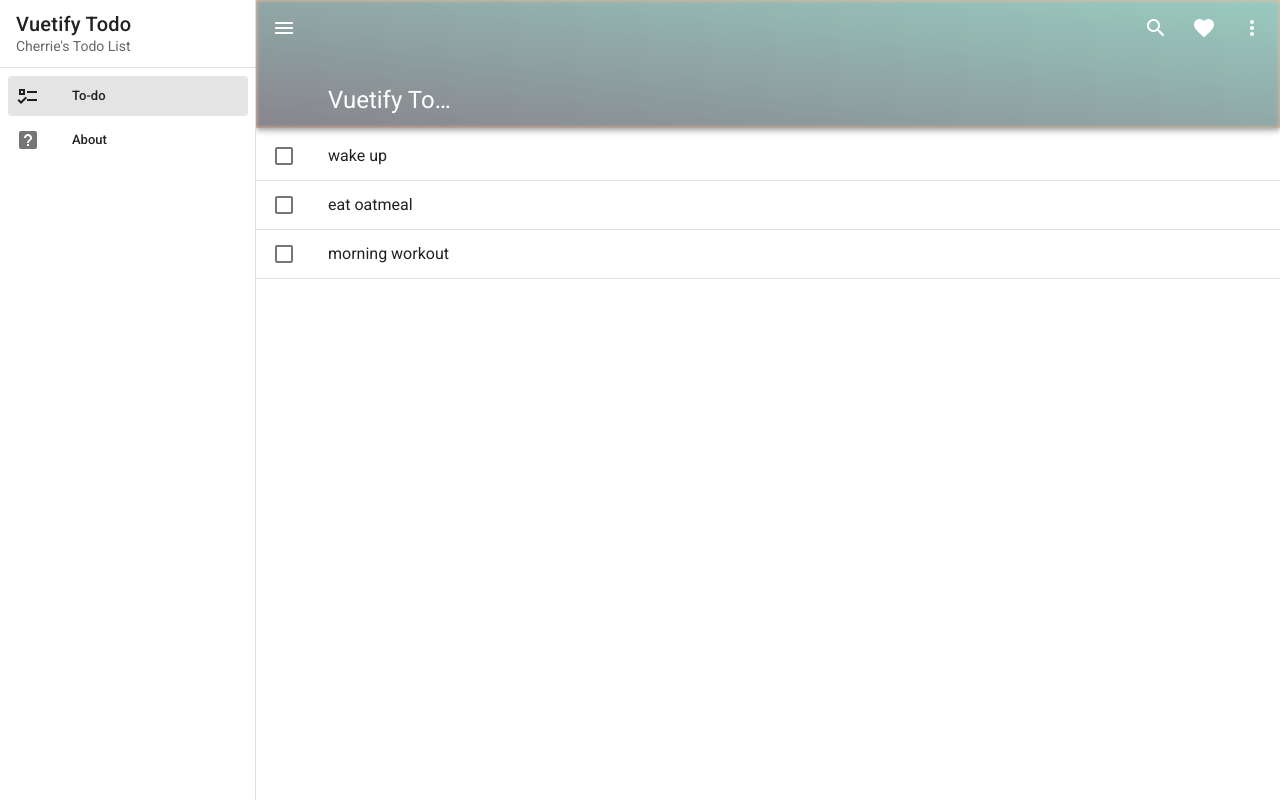
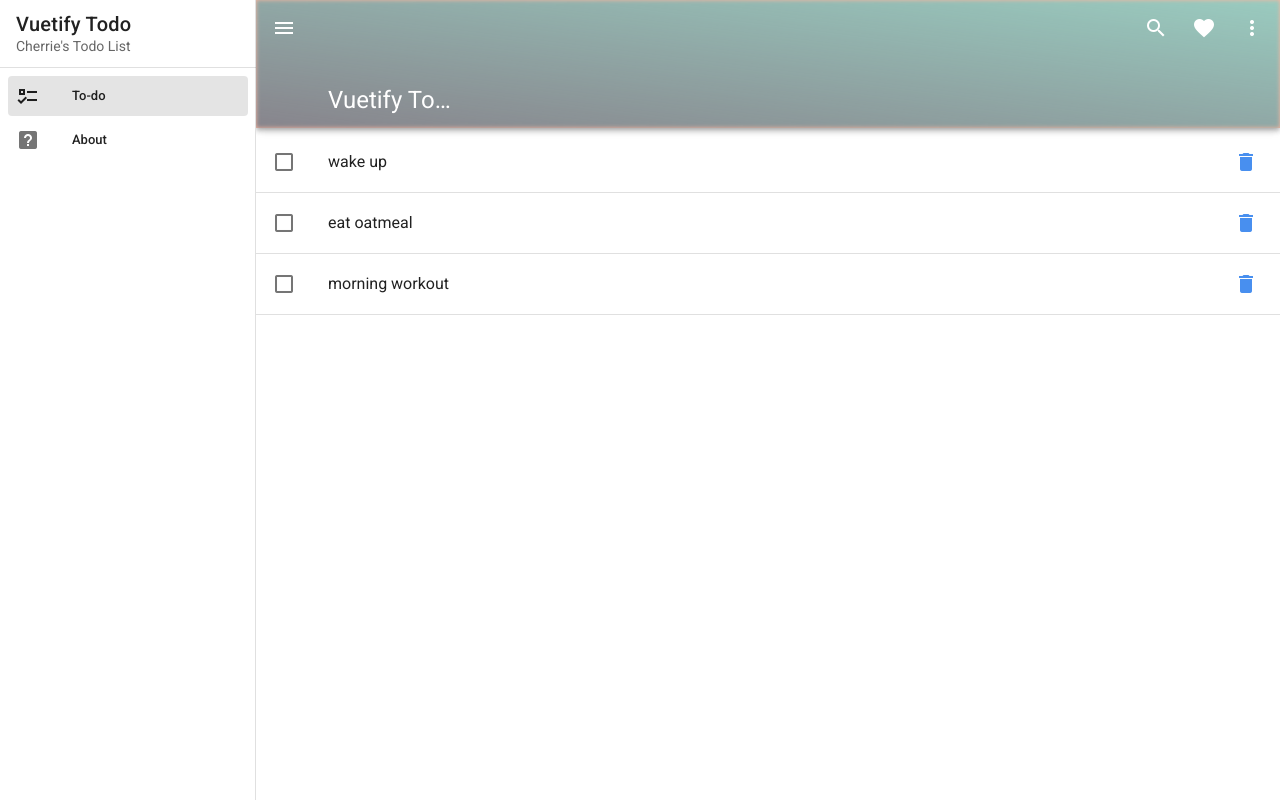
Before and after one commit to cherrie-k/Vue-Mini-Project, a Vue app: page /#/ in a window 1280 px wide. Built offline with nearby package versions, Linux system fonts and the light colour scheme.

Commit message:
[Feat] todo 삭제 기능 구현

```diff
--- a/src/views/Todo.vue
+++ b/src/views/Todo.vue
@@ -24,6 +24,12 @@
                 >{{ task.title }}</v-list-item-title
               >
             </v-list-item-content>
+
+            <v-list-item-action>
+              <v-btn @click.stop="deleteTask(task.id)" icon>
+                <v-icon color="primary lighten-1">mdi-delete</v-icon>
+              </v-btn>
+            </v-list-item-action>
           </template>
         </v-list-item>
         <v-divider></v-divider>
@@ -52,8 +58,14 @@
       // fiter는 iteration을 돌며 주어진 조건 (task.id === id)와 만족하는 task를 찾는다
       let task = this.tasks.filter((task) => task.id === id)[0];
       // 주의해야 할 점: task는 단일 object가 아니라 array of object를 반환하기 때문에, 꼭 [0]를 붙여서 하나만 반환하게 해야함
+      task.done = !task.done;
+    },
 
-      task.done = !task.done;
+    deleteTask(id) {
+      // 넘겨받은 id와 일치하지 않는 id를 가진 애들 찾기
+      this.tasks = this.tasks.filter((task) => task.id !== id);
+      // 넘겨받은 id랑 일치하는 애 빼고 나머지가 this.tasks로 넘겨짐
+      // 그렇게 넘겨진 애들만 v-for에 의해 렌더링됨
     },
   },
 };
```
